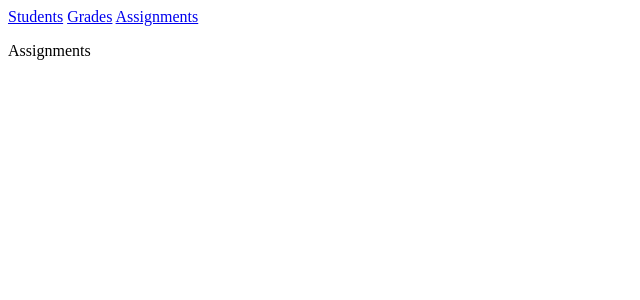
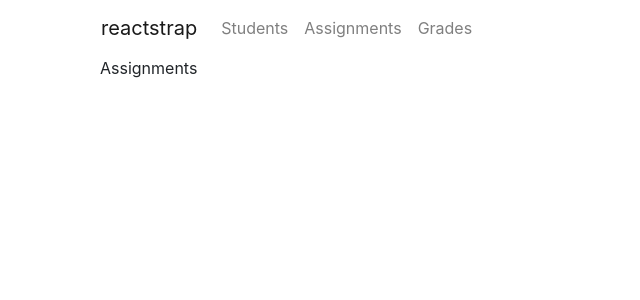
Before and after one commit to t-walker/ReactPractice, a React (Create React App) app: page / in a window 1280 px wide. Shown: the top 300 px of the page, without its empty margins (0-640 px from the left). Built offline with nearby package versions, Linux system fonts and the light colour scheme.

Commit message:
adding the rest of the stuff to get off the ground w/ bootstrap

```diff
--- a/package.json
+++ b/package.json
@@ -7,7 +7,8 @@
     "react": "^16.2.0",
     "react-dom": "^16.2.0",
     "react-router-dom": "^4.2.0",
-    "react-scripts": "1.0.17"
+    "react-scripts": "1.0.17",
+    "reactstrap": "^5.0.0-alpha.4"
   },
   "scripts": {
     "start": "react-scripts start",
--- a/src/App.js
+++ b/src/App.js
@@ -1,7 +1,6 @@
 import React, { Component } from 'react';
-import { Router, Route, Switch } from 'react-router'
 
-import Main from './components/main'
+import Main from './components/main';
 import './App.css';
 
 
--- a/src/components/main.js
+++ b/src/components/main.js
@@ -1,24 +1,70 @@
 import React, { Component } from 'react';
 import { BrowserRouter as Router, Route, Switch, Link} from 'react-router-dom';
+
+import {
+  Collapse,
+  Navbar,
+  NavbarToggler,
+  NavbarBrand,
+  Nav,
+  NavItem,
+  NavLink,
+  UncontrolledDropdown,
+  DropdownToggle,
+  DropdownMenu,
+  DropdownItem
+  } from 'reactstrap';
 
 import Students from './students';
 import Grades from './grades';
 import Assignments from './assignments';
 
 class Main extends Component {
+  constructor(props) {
+    super(props);
+
+    this.toggle = this.toggle.bind(this);
+    this.state = {
+      isOpen: false
+    };
+  }
+
+  toggle() {
+    this.setState({
+      isOpen: !this.state.isOpen
+    });
+  }
+
   render() {
     return (
       <div className="Main">
         <Router>
-            <div>
-            <Link to="/students">Students</Link>{' '}
-            <Link to="/grades">Grades</Link>{' '}
-            <Link to="/assignments">Assignments</Link>{' '}
+            <div className="container">
+                <Navbar color="faded" light expand="md">
+                  <NavbarBrand href="/">reactstrap</NavbarBrand>
+                  <NavbarToggler onClick={this.toggle} />
+                  <Collapse isOpen={this.state.isOpen} navbar>
+                    <Nav className="mr-auto" navbar>
+                      <NavItem>
+                        <NavLink href="/students">Students</NavLink>
+                      </NavItem>
+                      <NavItem>
+                        <NavLink href="/assignments">Assignments</NavLink>
+                      </NavItem>
+                      <NavItem>
+                        <NavLink href="/grades">Grades</NavLink>
+                      </NavItem>
+                    </Nav>
+                  </Collapse>
+                </Navbar>
+              <div className="container">
                 <Switch>
                     <Route path="/students" component={Students}/>
                     <Route path="/grades" component={Grades}/>
+                    <Route path="/assignments" component={Assignments}/>
                     <Route component={Assignments}/>
                 </Switch>
+              </div>
             </div>
         </Router>
       </div>
--- a/src/index.js
+++ b/src/index.js
@@ -2,6 +2,7 @@ import React from 'react';
 import ReactDOM from 'react-dom';
 import App from './App';
 import registerServiceWorker from './registerServiceWorker';
+import 'bootstrap/dist/css/bootstrap.css';
 
 ReactDOM.render(<App />, document.getElementById('root'));
 registerServiceWorker();
```
Also changed, not shown: 1 other file (tests, documents, lock files or other folders).
